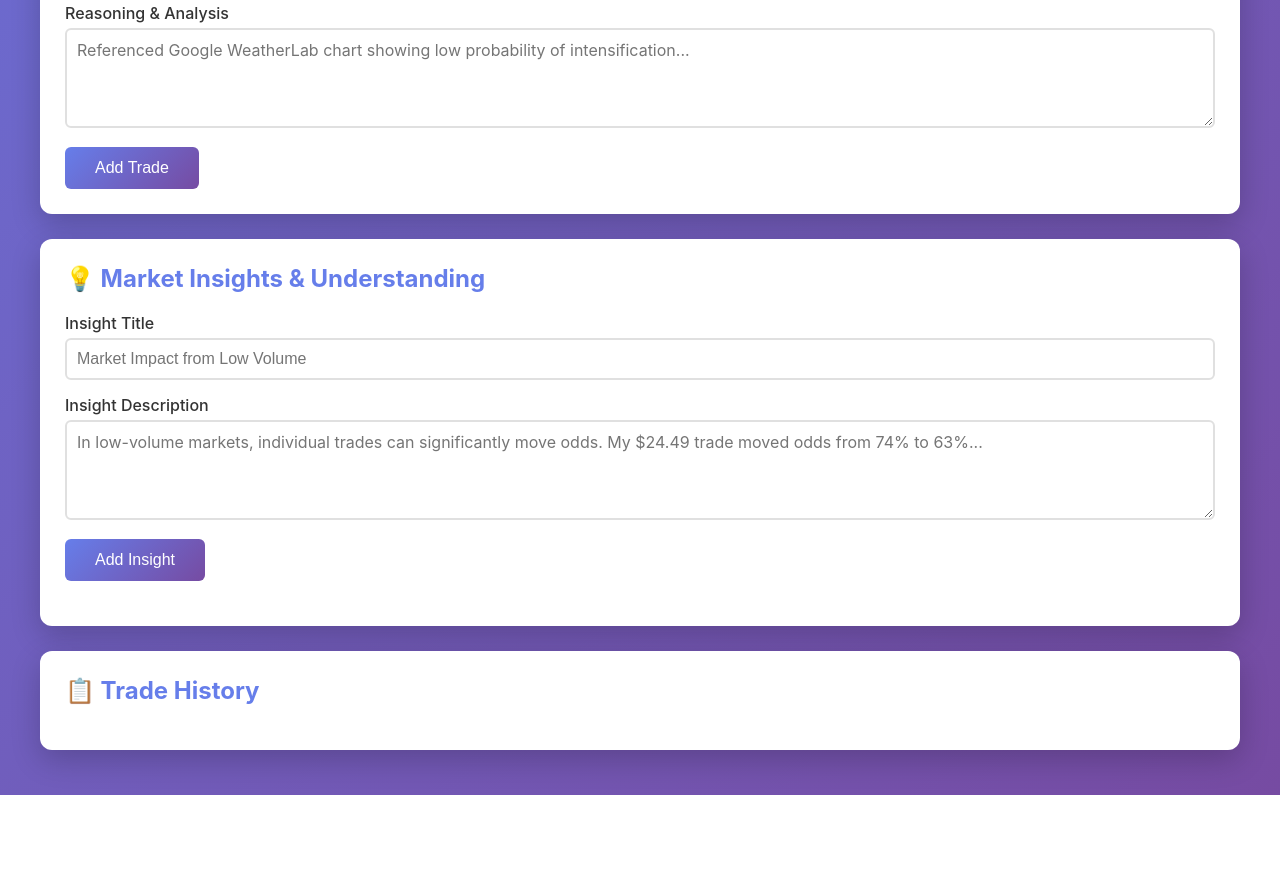
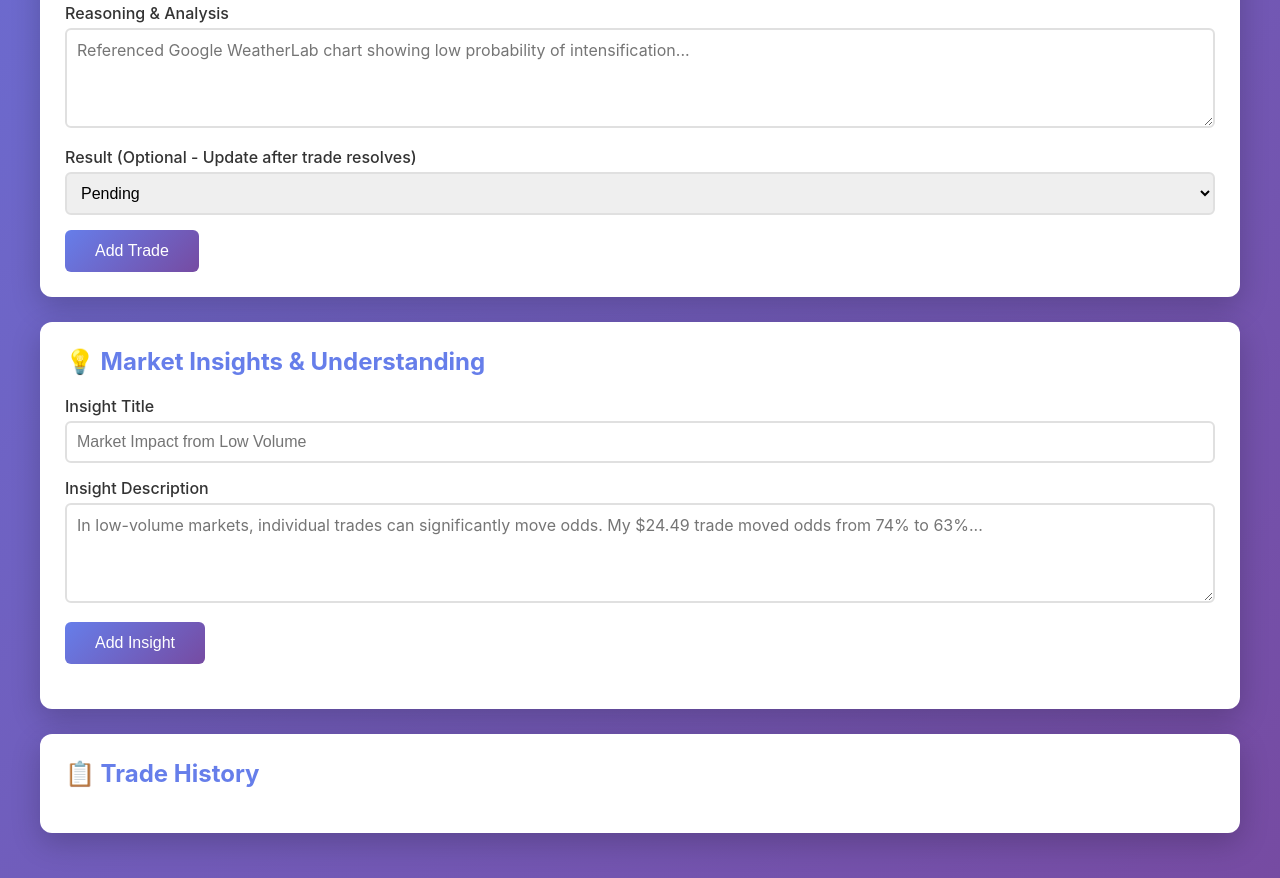
Before and after one commit to Anujjain2579/prediction-markets, a plain HTML site: page index.html in a window 1280 px wide. Shown: the part 1427-2305 px from the top of the page. Before the commit the page ends 2222 px from the top, so only its background shows below. Drawn offline with Linux system fonts and the light colour scheme.

Commit message:
Market Resolve and ReadMe

```diff
--- a/index.html
+++ b/index.html
@@ -449,6 +449,21 @@
                     <textarea id="reasoning" required placeholder="Referenced Google WeatherLab chart showing low probability of intensification..."></textarea>
                 </div>
 
+                <div class="form-group">
+                    <label>Result (Optional - Update after trade resolves)</label>
+                    <select id="result">
+                        <option value="">Pending</option>
+                        <option value="Win">Win ✅</option>
+                        <option value="Loss">Loss ❌</option>
+                        <option value="Partial">Partial Win 🟡</option>
+                    </select>
+                </div>
+
+                <div class="form-group" id="profitLossGroup" style="display: none;">
+                    <label>Profit/Loss ($)</label>
+                    <input type="number" id="profitLoss" step="0.01" placeholder="25.51">
+                </div>
+
                 <button type="submit" class="btn" id="addTradeBtn">Add Trade</button>
             </form>
         </div>
```
Also changed, not shown: 1 other file.
